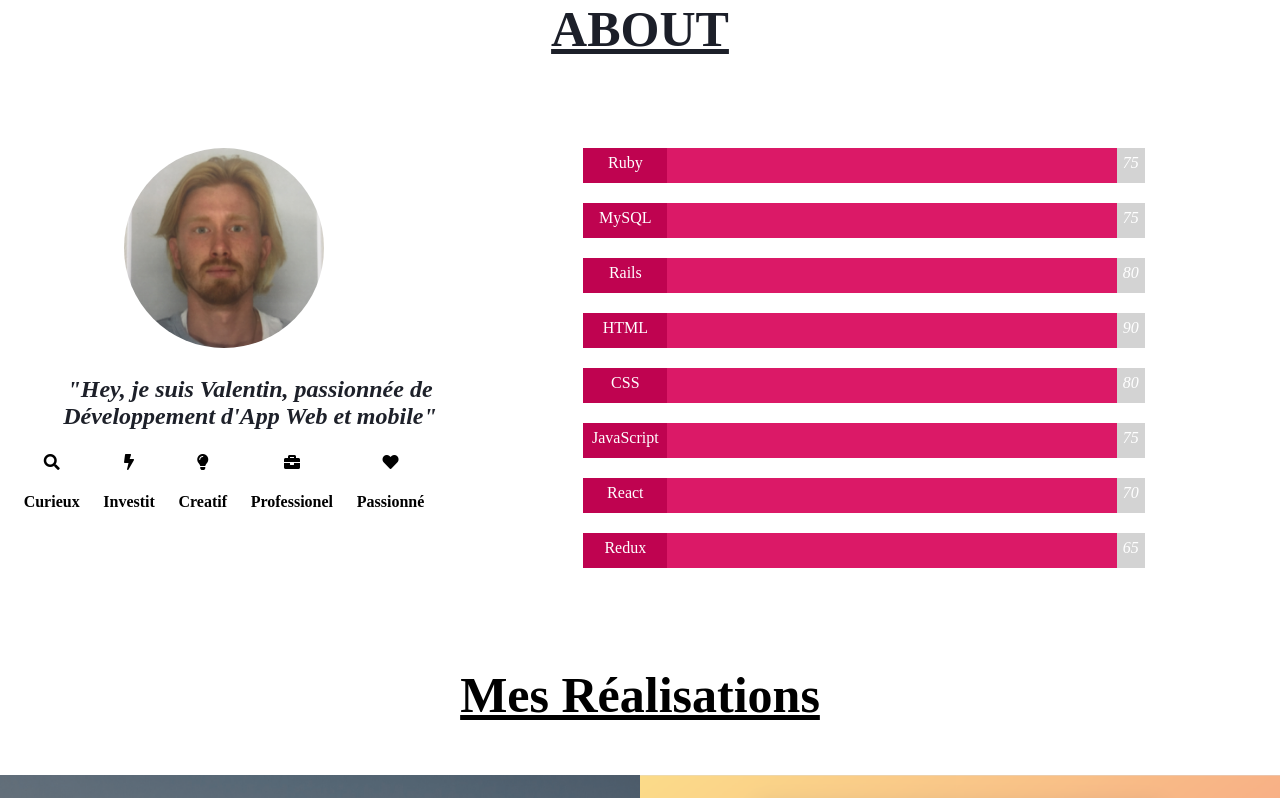
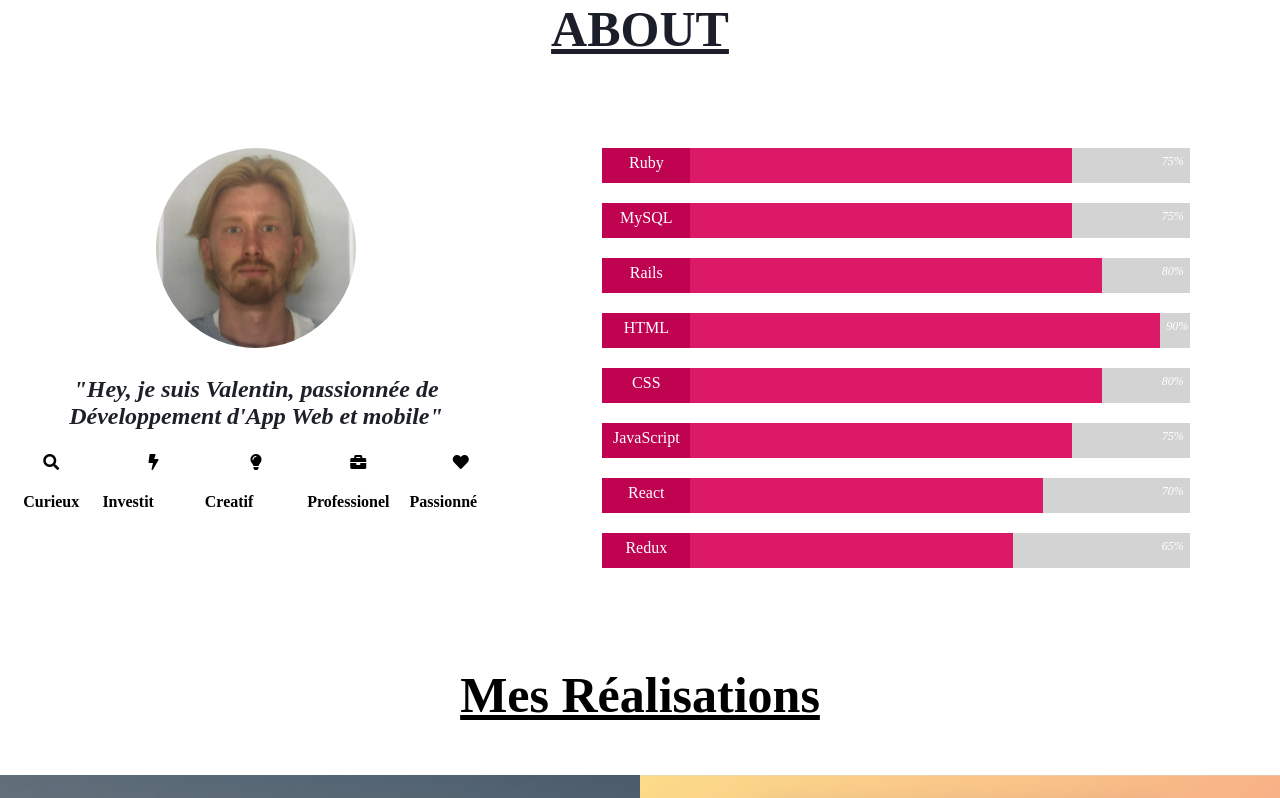
Before and after one commit to valentinLmr/portfolio, a React (Create React App) app: page / in a window 1280 px wide. Shown: the part 880-1678 px from the top of the page. Built offline with nearby package versions, Linux system fonts and the light colour scheme.

Commit message:
Responsivity and change the skill design

```diff
--- a/src/components/About/About.js
+++ b/src/components/About/About.js
@@ -1,14 +1,14 @@
 import React from 'react'
 import Infos from './Infos'
 import Skills from '../Skills/Skills'
-import Navbar from '../Navbar/Navbar'
+import style from './About.module.css'
 
 
 
 const about = props => (
-    <div style= {{height: '78vh'}}>
+    <div className={style.AboutContainer}>
         <h1 style={{fontSize:'50px', textAlign:'center', color:'#1C1F29', margin:'80px auto'}}><strong><u>ABOUT</u></strong></h1>
-        <div style={{display: 'flex'}}>
+        <div className={style.DivContainer}>
             <Infos/>
             <Skills/>
 
--- a/src/components/About/About.module.css
+++ b/src/components/About/About.module.css
@@ -1,70 +1,48 @@
+
 .AboutContainer{
-    width: 35%;
+    height: 78vh
+}
+
+.DivContainer{
+    display: flex;
+}
+
+.InfosContainer{
+    width: 40%;
     height: 6vh;
     box-sizing: border-box;
     text-align: center;
     margin-top: 10px;
 }
 
-.Abouts{
+.Infos{
     display: flex;
     margin: 0 auto;
     justify-content: space-evenly;
     align-content: center;
+    width: 100%
 }
-.About{
+.Info{
+    width: 20%;
     margin: auto 0;
     height: auto;
 }
 
-@media (max-width: 1000px) {
-    .About{
-        width: 150px;
-        margin: auto 0;
+@media (max-width: 700px) {
+    .AboutContainer{
+        height: auto}
+
+    .InfosContainer{
+        width: 100%;
         height: auto;
+        margin: 0 auto;
+    }
+
+    .DivContainer{
+        display: block;
+    }
+
+    .Info{
+        width: auto;
     }
 }
-@media (max-width: 800px) {
-    .About{
-        width: 100px;
-        margin: auto 0;
-        height: auto;
-    }
-
-    .Infos h2 {
-        font-size: 16px;
-    }
-
-    .Infos p{
-        font-size: 12px;
-    }
-}
-@media (max-width: 700) {
-    .About{
-        width: 70;
-        margin: auto 0;
-        height: auto;
-    }
-    .Infos h2{
-        font-size: 16px ;
-    }
-
-    .Infos p{
-        font-size: 12px;
-    }
-}
-@media (max-width: 500px) {
-    .About{
-        width: 50px;
-        margin: auto 0;
-        height: auto;
-    }
-
-    .Infos h2{
-        font-size: 16px ;
-    }
-
-    .Infos p{
-        font-size: 12px;
-    }
-}
--- a/src/components/About/Infos.js
+++ b/src/components/About/Infos.js
@@ -4,41 +4,48 @@ import profil from '../../assets/Images/valou.jpg'
 
 const about = () => {
     return (
-        <div className={styles.AboutContainer}>
+        <div className={styles.InfosContainer}>
             <div>
                 <img style={{width:'200px', height:'200px', borderRadius:'50%'}}src={profil} alt='profil'/>
-            <div style={{ width:'500px', height: 'auto', margin: '0 auto'}}>
+                <div style={{ width:'100%', height: 'auto', margin: '20px auto'}}>
                     <p style={{fontSize: '24px', justifyContent:'center', color: 'rgb(29, 32, 41)'}}><strong><i>"Hey, je suis Valentin, passionnée de Développement d'App Web et mobile"</i></strong></p>
                 </div>
-        <div className={styles.Abouts}>
-            <div className={styles.About}>
-                <div className={styles.AboutContainerAboutIcone}><i class="fas fa-search"></i></div>
+                <div className={styles.Infos}>
+                    <div className={styles.Info}>
+                        <div className={styles.InfoContainer}>
+                            <i class="fas fa-search"></i>
+                        </div>
                         <h4>Curieux</h4>
-
                     </div>
-            <div className={styles.About}>
-                <div className={styles.AboutContainerAboutIcone}><i class="fas fa-bolt"></i></div>
-                <div className={styles.Infos}>
+                    <div className={styles.Info}>
+                        <div className={styles.InfoContainer}>
+                            <i class="fas fa-bolt"></i>
+                        </div>
+                        <div className={styles.Info}>
                             <h4>Investit</h4>
                         </div>
                     </div>
-            <div className={styles.About}>
-                <div className={styles.AboutContainerAboutIcone}><i class="fas fa-lightbulb"></i></div>
-                <div className={styles.Infos}>
+                    <div className={styles.Info}>
+                        <div className={styles.InfoContainer}>
+                            <i class="fas fa-lightbulb"></i>
+                        </div>
+                        <div className={styles.Info}>
                             <h4>Creatif</h4>
-
                         </div>
                     </div>
-            <div className={styles.About}>
-                <div className={styles.AboutContainerAboutIcone}><i class="fas fa-briefcase"></i></div>
-                <div className={styles.Infos}>
+                    <div className={styles.Info}>
+                        <div className={styles.InfoContainer}>
+                            <i class="fas fa-briefcase"></i>
+                        </div>
+                        <div className={styles.Info}>
                             <h4>Professionel</h4>
-
                         </div>
                     </div>
-            <div className={styles.About}>
-                <div className={styles.AboutContainerAboutIcone}><i class="fas fa-heart"></i></div>
-                <div className={styles.Infos}>
+                    <div className={styles.Info}>
+                        <div className={styles.InfoContainer}>
+                            <i class="fas fa-heart"></i>
+                        </div>
+                        <div className={styles.Info}>
                             <h4>Passionné</h4>
                         </div>
                     </div>
--- a/src/components/Banner/Banner.module.css
+++ b/src/components/Banner/Banner.module.css
@@ -5,33 +5,7 @@
 }
 
 .Banner img {
+    object-fit: cover;
+    width: 100%;
     height: 100%;
-    width: 100%;
-
 }
-
-
-@media (max-width: 600px) {
-    .Banner{
-        height: 90vh;
-        margin-top: 56px;
-
-    }
-    .Banner img {
-        height: 100%;
-        width: 100%;
-
-    }
-}
-
-@media (min-width: 1200px) {
-    .Banner{
-        height: 90vh;
-
-    }
-    .Banner img {
-        height: 100%;
-        width: 100%;
-
-    }
-}
--- a/src/components/Navbar/Navbar.module.css
+++ b/src/components/Navbar/Navbar.module.css
@@ -3,7 +3,7 @@
     width: 100%;
     top:0;
     left:0;
-    background-color: black;
+    background-color: #1B1E29;
     display: flex;
     justify-content: space-between;
     align-items: center;
--- a/src/components/Projets/Projet.module.css
+++ b/src/components/Projets/Projet.module.css
@@ -39,3 +39,15 @@
 .Hover:hover{
     opacity: 0.5;
 }
+
+@media (max-width:700px) {
+    .Projets{
+        display: block;
+        width: 100%;
+    }
+
+    .Projet{
+        width: 100%;
+        height: 100vh;
+    }
+}
--- a/src/components/Skills/Competence.module.css
+++ b/src/components/Skills/Skill/Competence.module.css
@@ -15,7 +15,6 @@
 }
 
 .PercentageComp{
-    width: 80%;
     height: 100%;
     background-color:   #DB1967;
     text-align: center;
@@ -23,9 +22,26 @@
 }
 
 .RestPercentage{
+    width: auto;
     height: 100%;
     background-color: lightgrey;
+    text-align: end;
+}
+
+.RestPercentage p {
+    font-size: 12px;
 }
 .ContainerComp p {
     margin: 6px;
 }
+
+@media (max-width: 700px) {
+    .NameComp{
+        font-size: 12px;
+    }
+
+    .NameComp p {
+        margin: 11px;
+    }
+
+}
--- a/src/components/Skills/Skill/Skill.js
+++ b/src/components/Skills/Skill/Skill.js
@@ -5,7 +5,7 @@
 // import styles from './Skill.module.css';
 
 import React from 'react';
-import style from '../Competence.module.css'
+import style from './Competence.module.css'
 
 
 
@@ -21,11 +21,11 @@ const skill = props => {
               <div className={style.NameComp}>
                   <p>{props.name}</p>
               </div>
-              <div className={style.PercentageComp} style={styles}>
+              <div className={style.PercentageComp} style={{width:`${percentage}%`}}>
 
               </div>
-              <div className={style.RestPercentage}>
-              <p><i>{props.percentage}</i></p>
+              <div className={style.RestPercentage} style={{width:`${85 - percentage }%`}}>
+              <p><i>{props.percentage}%</i></p>
               </div>
 
           </div>
--- a/src/components/Skills/Skill/Skill.module.css
+++ /dev/null
@@ -1,17 +0,0 @@
-.Skill{
-    list-style-type: none;
-    width: 150px;
-    padding: 5px;
-}
-
-
-@media (max-width: 1000px) {
-    .Skill{
-        list-style-type: none;
-        width: 100px;
-        padding: 5px;
-        margin: auto;
-        box-sizing: border-box;
-    }
-
-}
--- a/src/components/Skills/Skills.module.css
+++ b/src/components/Skills/Skills.module.css
@@ -1,15 +1,23 @@
 .SkillComponent{
-    width: 65%;
+    width: 60%;
     height: 6vh;
     box-sizing: border-box;
     text-align: center;
 }
 
 .SkillList{
-    width: 75%;
+    width: 85%;
     display: flex;
     flex-wrap: wrap;
     justify-content: space-evenly;
     margin: 0 auto;
     padding: 0;
 }
+
+@media (max-width: 700px) {
+    .SkillComponent{
+        width: 100%;
+        height: auto;
+        margin: 0 auto;
+    }
+}
```
Also changed, not shown: src/components/Skills/Skill/ChangingProgressProvider.js (deleted, +0 -25 lines), src/assets/Images/ValouLogo.png. Lines whose indentation alone changed are shown as unchanged.
